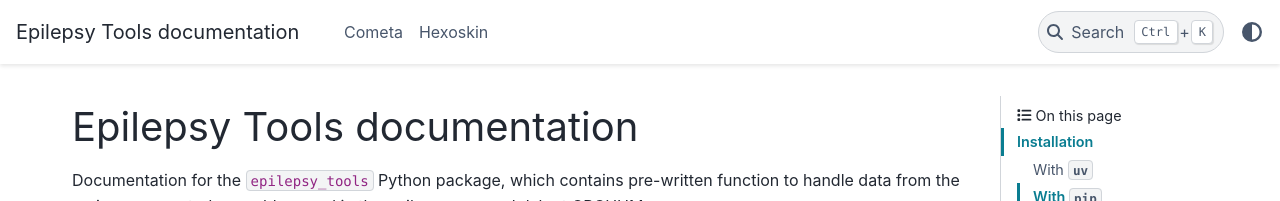
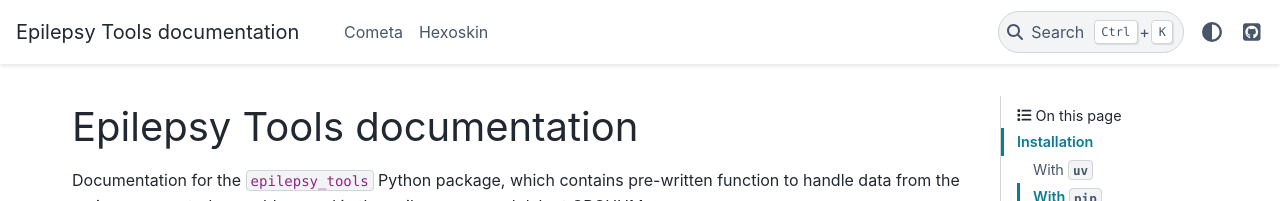
Before and after one commit to CRCHUM-Epilepsy-Group/epilepsy_tools, a Sphinx documentation site: the page built from docs/index.rst, in a window 1280 px wide. Shown: the top 201 px of the page. Built offline with Sphinx 7.4.7 and the PyData theme 0.15.4, drawn with Linux system fonts in a browser that asks for light colours.

Commit message:
Add GitHub link in page header

```diff
--- a/docs/conf.py
+++ b/docs/conf.py
@@ -40,3 +40,7 @@ intersphinx_mapping = {
 html_theme = "pydata_sphinx_theme"
 html_static_path = ["_static"]
 html_sidebars = {"**": []}
+html_theme_options = {
+    "show_toc_level": 2,
+    "github_url": "https://github.com/CRCHUM-Epilepsy-Group/epilepsy_tools",
+}
```
